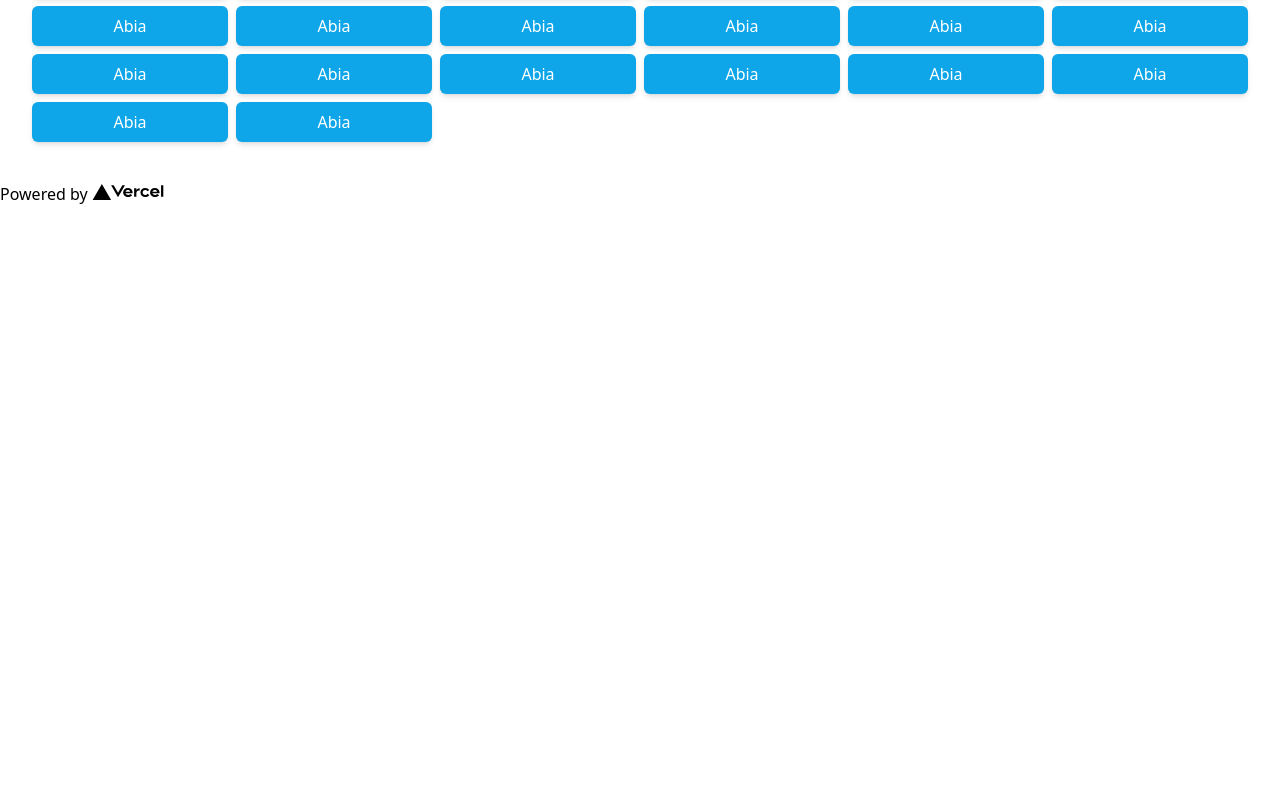
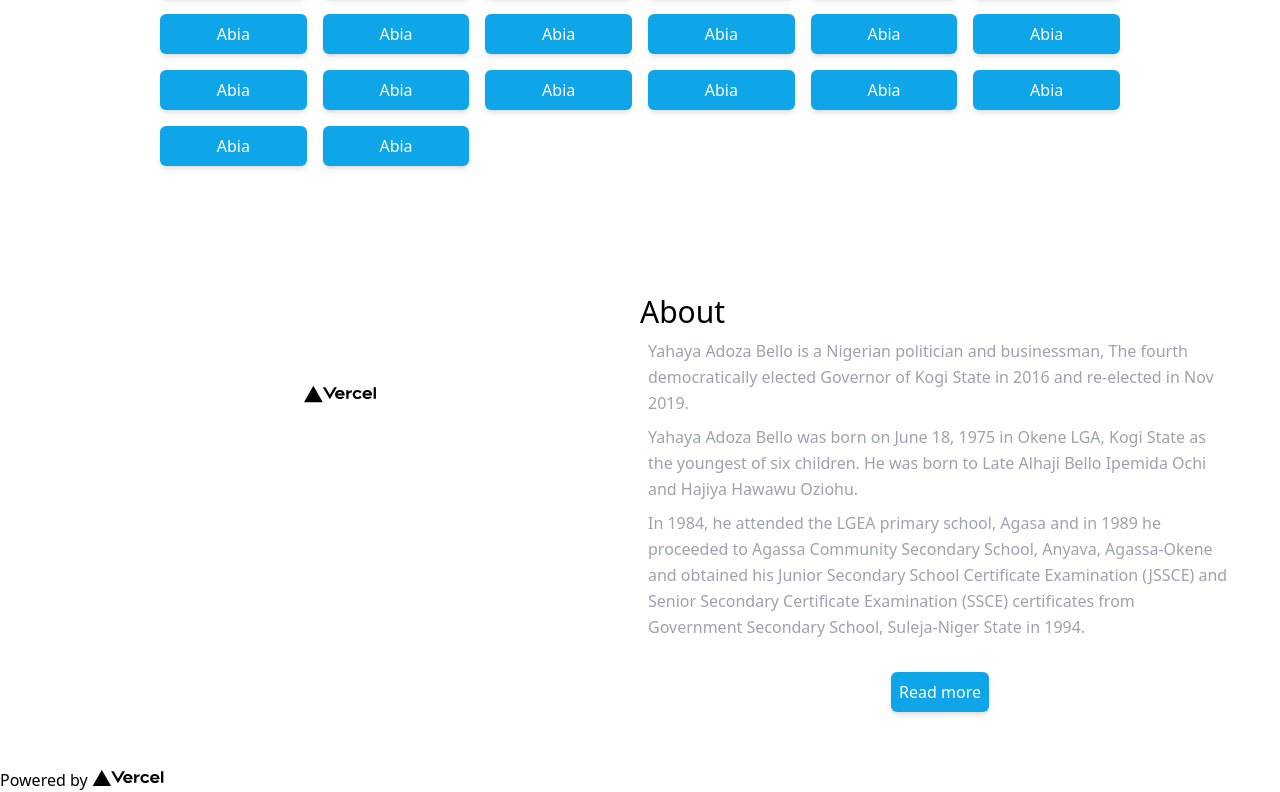
Before and after one commit to sammy-code98/elections, a Next.js app: page / in a window 1280 px wide. Shown: the part 1162-1954 px from the top of the page. Before the commit the page ends 1368 px from the top, so only its background shows below. Built offline with nearby package versions, Linux system fonts and the light colour scheme.

Commit message:
feat:add about section

```diff
--- /dev/null
+++ b/components/About/About.jsx
@@ -0,0 +1,43 @@
+import Image from "next/image";
+
+export default function About() {
+  return (
+    <section className="grid grid-cols-2 justify-items-center px-10 mt-32">
+      <div>
+        <Image src="/vercel.svg" alt="Vercel Logo" width={72} height={200} />
+      </div>
+      <div>
+        <div className="text-3xl font-medium">About</div>
+        <div className="p-2">
+        <p className="leading-relaxed text-base text-light mb-2 text-gray-400">
+          Yahaya Adoza Bello is a Nigerian politician and businessman, The
+          fourth democratically elected Governor of Kogi State in 2016 and
+          re-elected in Nov 2019.
+        </p>
+        <p className="leading-relaxed text-base text-light mb-2 text-gray-400">
+          Yahaya Adoza Bello was born on June 18, 1975 in Okene LGA, Kogi State
+          as the youngest of six children. He was born to Late Alhaji Bello
+          Ipemida Ochi and Hajiya Hawawu Oziohu.
+        </p>
+
+        <p className="leading-relaxed text-base text-light mb-2 text-gray-400">
+          In 1984, he attended the LGEA primary school, Agasa and in 1989 he
+          proceeded to Agassa Community Secondary School, Anyava, Agassa-Okene
+          and obtained his Junior Secondary School Certificate Examination
+          (JSSCE) and Senior Secondary Certificate Examination (SSCE)
+          certificates from Government Secondary School, Suleja-Niger State in
+          1994.
+        </p>
+        </div>
+
+
+        <div className="flex justify-center m-4">
+        <button className="bg-sky-500 text-white p-2 rounded-md shadow-md  cursor-pointer">
+          Read more
+        </button>
+        </div>
+
+      </div>
+    </section>
+  );
+}
--- a/components/Groups/WhatsappGroup.jsx
+++ b/components/Groups/WhatsappGroup.jsx
@@ -1,9 +1,5 @@
-import React, { useEffect } from "react";
 import { location } from "./state-data";
 export default function WhatsappGroup() {
-  useEffect(() => {
-    console.log(location);
-  }, []);
 
   return (
     <div className="container mx-auto mt-24">
@@ -12,7 +8,7 @@ export default function WhatsappGroup() {
         Click on your state to join the whatsapp group to keep in touch with
         fellow Ambassadors in your state
       </div>
-      <div className="mt-6 grid grid-cols-6 gap-2 mx-8">
+      <div className="mt-6 grid grid-cols-6 gap-4 mx-8 px-32">
         {location.map((locate) => (
           <button
             className="bg-sky-500 text-white p-2 rounded-md shadow-md  cursor-pointer"
--- a/pages/index.js
+++ b/pages/index.js
@@ -1,8 +1,9 @@
 import Layout from "../components/Layout/Layout";
 import Banner from "../components/Banner"
 import Register from "../components/Registration/Register";
+import WhatsappGroup from "../components/Groups/WhatsappGroup";
+import About from "../components/About/About"
 import Image from "next/image";
-import WhatsappGroup from "../components/Groups/WhatsappGroup";
 
 export default function Home() {
   return (
@@ -11,6 +12,7 @@ export default function Home() {
         <Banner/>
         <Register/>
         <WhatsappGroup/>
+        <About/>
       </main>
       <footer>
         <a
```
